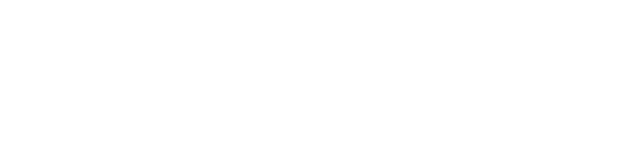
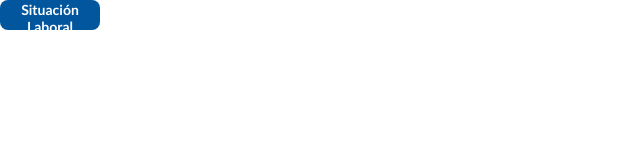
Before and after one commit to AndreValderrama/formulario-inscripcion-csp, a plain HTML site: page index.html in a window 1280 px wide. Shown: the whole page, without its empty margins (0-640 px from the left). Drawn offline with Linux system fonts and the light colour scheme.

Commit message:
Add css form style key

```diff
--- /dev/null
+++ b/css/components/form.css
@@ -0,0 +1,15 @@
+.key {
+padding: 1px;
+display: flex;
+font-family: var(--body-font);
+font-size: 14px;
+font-weight: bold;
+text-align: center;
+font-style:normal;
+height: 30px;
+width: 100px;
+background-color: var(--blue);
+border: none;
+border-radius: 8px;
+color: var(--white);
+}
--- a/css/global.css
+++ b/css/global.css
@@ -0,0 +1,15 @@
+@import url("https://fonts.googleapis.com/css2?family=Oswald&display=swap");
+:root {
+  --black: #000000;
+  --blue: #01569e;
+  --white: #ffffff;
+  --body-font: "Calibri" ,"Oswald", sans-serif;
+  --normal-size: 18px;
+  --foot-size: 14px;
+  --script-size: 12px;
+}
+* {
+  margin: 0px;
+  padding: 0px;
+  box-sizing: border-box;
+}
--- a/css/style.css
+++ b/css/style.css
@@ -1,4 +1,4 @@
 @import "global.css";
 
-@import "components/card.css";
+@import "components/form.css";
 @import "page.css";
--- a/index.html
+++ b/index.html
@@ -0,0 +1,12 @@
+<!DOCTYPE html>
+<html lang="en">
+<head>
+    <meta charset="UTF-8">
+    <meta name="viewport" content="width=device-width, initial-scale=1.0">
+    <link rel="stylesheet" href="css/style.css">
+    <title>Document</title>
+</head>
+<body>
+    <div class="key" >Situación Laboral</div>
+</body>
+</html>
```
